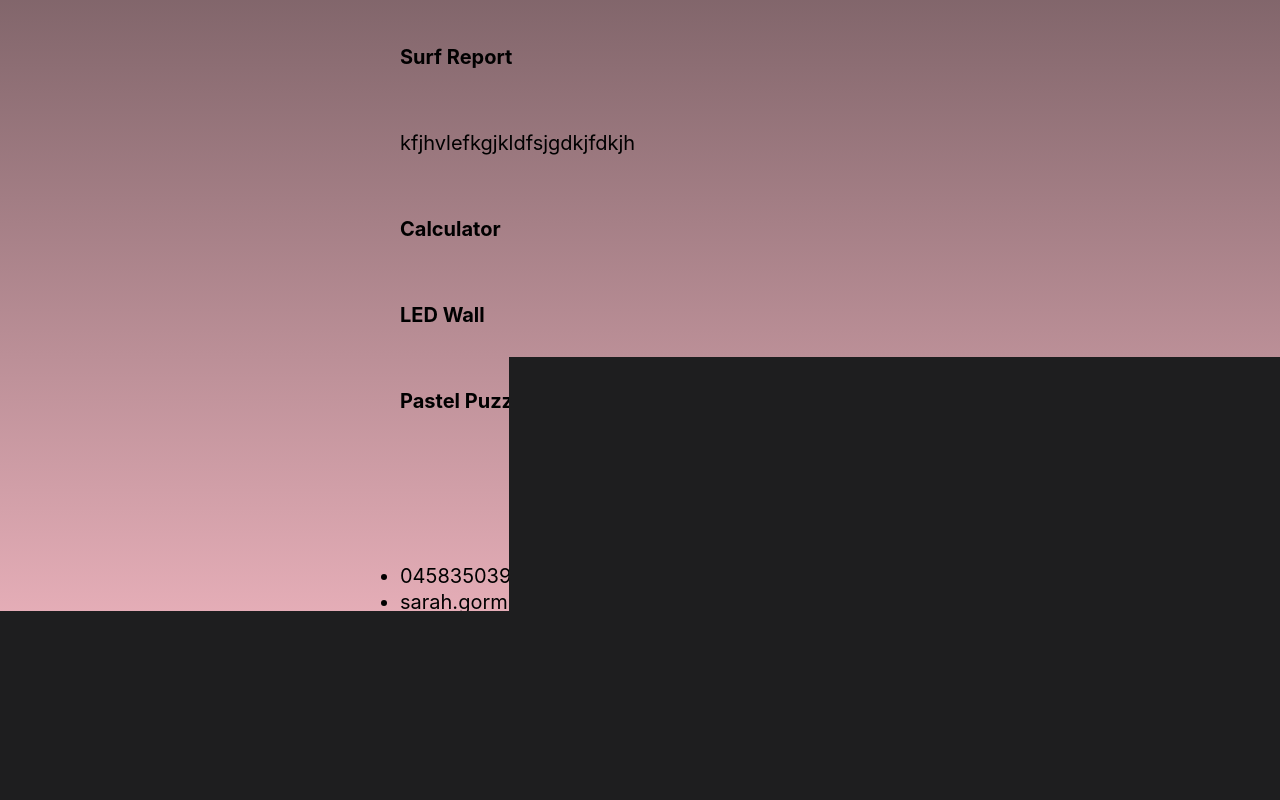
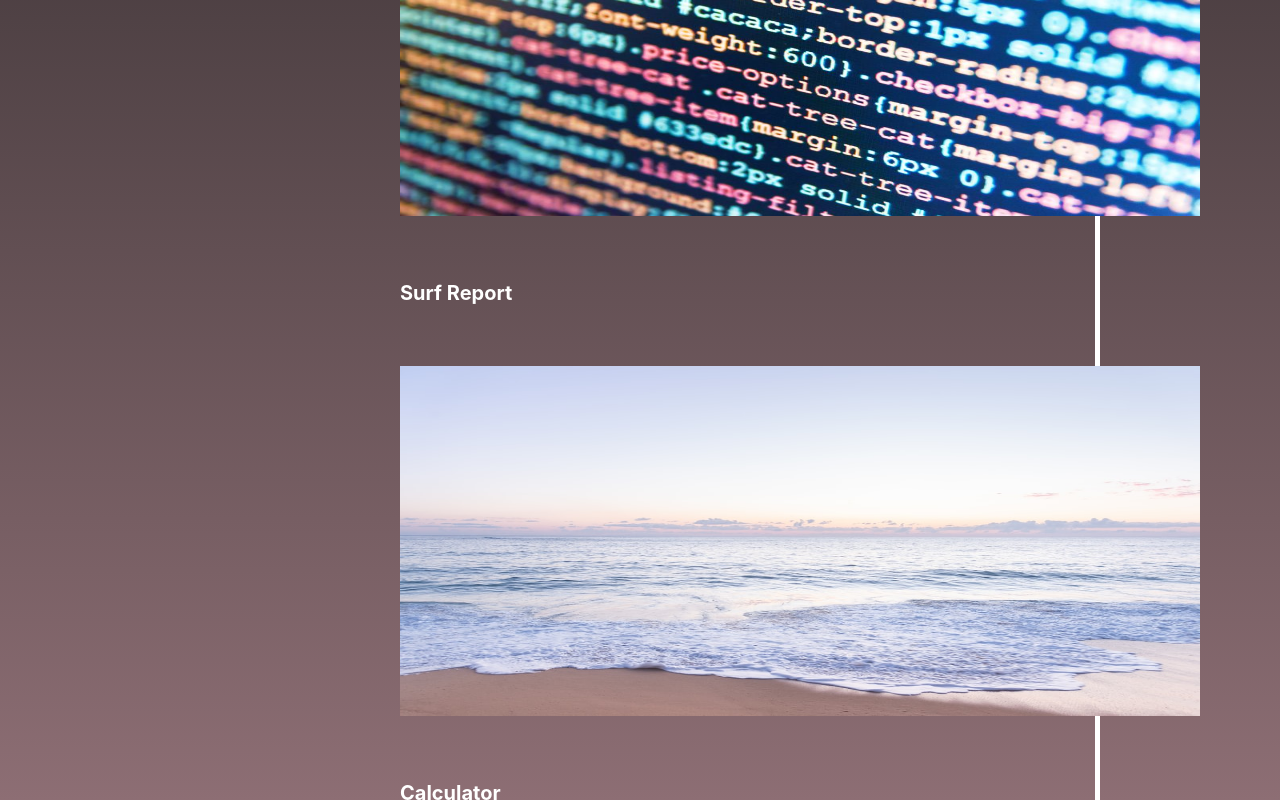
Before and after one commit to sarahgormley/CSS-Portfolio-SarahGormley, a plain HTML site: page index.html in a window 1280 px wide. Shown: the part 660-1460 px from the top of the page. Before the commit the page ends 1436 px from the top, so only its background shows below. Drawn offline with Linux system fonts and the light colour scheme.

Commit message:
background added, info added. slow scroll and links working

```diff
--- a/index.html
+++ b/index.html
@@ -5,6 +5,7 @@
     <link rel="stylesheet" href="./style.css">
     <title>Web Developer: Sarah Gormley</title>
 </head>
+
 <body>
     <header>
        <nav>
@@ -30,29 +31,44 @@
             <h1>Sarah Gormley</h1>
             <img class="profile-pic" src="./Images/79004742_10217969255557764_2304786571812929536_n.jpeg" alt="Profile Pic">
         </div>
-        <section id="about-me">
+        <section id="about-me" class="vl">
             <h2 class="title">About Me</h2>
-            <p class="description">Hello! My name is Sarah, and I am an aspiring Web Developer. My interest in web development stems from trying to edit Tumblr themes back in 2013. Without knowing it at the time, I was slowly gaining a knowledge of HTML and CSS, changing elements to play with the layout and design of my Tumblr blog! Fast forward to today, I am studying to become a Web Developer through University of Adelaide's Coding Bootcamp. My main goal is to create user accessible, stylish and functional web pages to ensure clients have the best digital experience possible.  My current knowledge base includes: HTML, CSS </p>
+            <p class="description">Hello! My name is Sarah, and I am an aspiring Web Developer. <br>
+                 My interest in web development stems from trying to edit Tumblr themes back in 2013. Without knowing it at the time, I was slowly gaining a knowledge of HTML and CSS, changing elements to play with the layout and design of my Tumblr blog! <br> Fast forward to today, I am studying to become a Web Developer through University of Adelaide's Coding Bootcamp. My main goal is to create user accessible, stylish and functional web pages to ensure clients have the best digital experience possible.  My current knowledge base includes: HTML, CSS </p>
         </section>
-       <section id="work">
+       <section id="work" class="vl">
            <h2 class="title">Work</h2>
+           <div>
            <h3 class="description">Horiseon Code Refactor</h3>
+           <img class="work-image" src="./Images/refactor.jpeg">
+        </div>
+        <div>
            <h3 class="description">Surf Report</h3>
-           <p class="description"> kfjhvlefkgjkldfsjgdkjfdkjh</p>
+           <img class="work-image" src="./Images/ocean.jpeg">
+        </div>
+        <div>
            <h3 class="description">Calculator</h3>
+           <img class="work-image" src="./Images/calc.jpeg">
+        </div>
+        <div>
            <h3 class="description">LED Wall</h3>
+           <img class="work-image" src="./Images/ledwall.png">
+         </div>
+         <div>
            <h3 class="description">Pastel Puzzles</h3>
+           <img class="work-image" src="./Images/puzzle.jpeg">
+        </div>
        </section>
-       <section id="contact">
+       <section id="contact" class="vl">
             <h2 class="title">Contact</h2>
-            <ul class="description">
+            <ul class= socials>
                 <li>0458350393</li>
-                <li>sarah.gormley39@gmail.com</li>
-                <li>https://github.com/sarahgormley</li>
-                <li>https://www.linkedin.com/in/sarah-gormley-511451231/</li>
+                <li><a href="mailto:sarah.gormley39@gmail.com"></a>Email</li>
+                <li><a href="https://github.com/sarahgormley">GitHub</a></li>
+               <li><a href="https://www.linkedin.com/in/sarah-gormley-511451231/">LinkedIn</a></li>
             </ul>
         </section>
-        <section id="resume">
+        <section id="resume"class="vl">
            <h2 class="title">Resume</h2>
         </section>
     </main>
--- a/style.css
+++ b/style.css
@@ -2,6 +2,7 @@
    box-sizing: border-box;
    padding: 0;
    margin: 0;
+   scroll-behavior: smooth;
 
 }
 
@@ -20,12 +21,27 @@ body{
          );
     margin: 0;
     min-height: 100vh;
+    scroll-behavior: smooth;
 
+
+}
+.title{
+font-size: 30px;
+display: block;
+flex-direction: column;
+float:right;
+writing-mode: vertical-rl;
+margin-right: -45px;
+color:white
 }
 
 main{
     width: 75%;
 
+}
+.vl {
+    border-right: thick solid #fff;
+    margin-right: -140px;
 }
 
 h1{
@@ -43,28 +59,35 @@ nav ul {
     text-align: right;
     list-style: none;
     justify-content: flex-end;
-    gap: 20px;
+    gap: 40px;
     flex-direction: row;
     display: flex;
     color: pink;
     margin: 40px 60px 40px 40px;
     text-decoration: none;
+    position: sticky;
+
 
 }
+
 a:link {
     color: pink;
+    text-decoration: none;
   }
 
   a:visited {
-    background-color: pink;
+    color: pink;
+    text-decoration: none;
   }
 
   a:hover {
     background-color: pink;
+    text-decoration: none;
   }
 
   a:active {
-    background-color: pink;
+    color: pink;
+    text-decoration: none;
   }
 
 h2 {
@@ -74,29 +97,63 @@ h2 {
 }
 
 .profile-pic {
-    width: 200px;
-    height: 200px;
+    width: 250px;
+    height: 250px;
     border-radius: 50%;
     margin: 20px;
-
-
 }
 
 .card {
 margin-left: 20px;
 position:fixed;
 
-
 }
 
 .description {
 margin-left: 400px;
 margin-top: 60px;
-margin-right: -100px;
+margin-right: 50px;
 font-size: 20px;
 line-height: 1.3;
+align-content: center;
+display: block;
+overflow-wrap: break-word;
+color: #fff;
+}
+
+section ul {
+    text-align: center;
+    list-style: none;
+    justify-content: flex-end;
+    gap: 20px;
+    flex-direction: row;
+    display: flex;
+    color: rgb(0, 0, 0);
+    margin: 40px 60px 40px 40px;
+    text-decoration: none;
+
+
+
+}
+
+.socials{
+    display: flex;
+    flex-direction: row;
+    -webkit-box-align: center;
+    align-items: center;
+    margin: 0px;
+    padding: 0px;
+    list-style: none;
 }
 
 footer {
     text-align: center;
 }
+.work-image {
+    width: 800px;
+    height: 350px;
+    margin-left: 400px;
+    margin-top: 60px;
+    margin-right: -100px;
+    border: 2px;
+}
```
Also changed, not shown: Images/calc.jpeg (added), Images/ledwall.png (added), Images/ocean.jpeg (added), Images/puzzle.jpeg (added), Images/refactor.jpeg (added).
